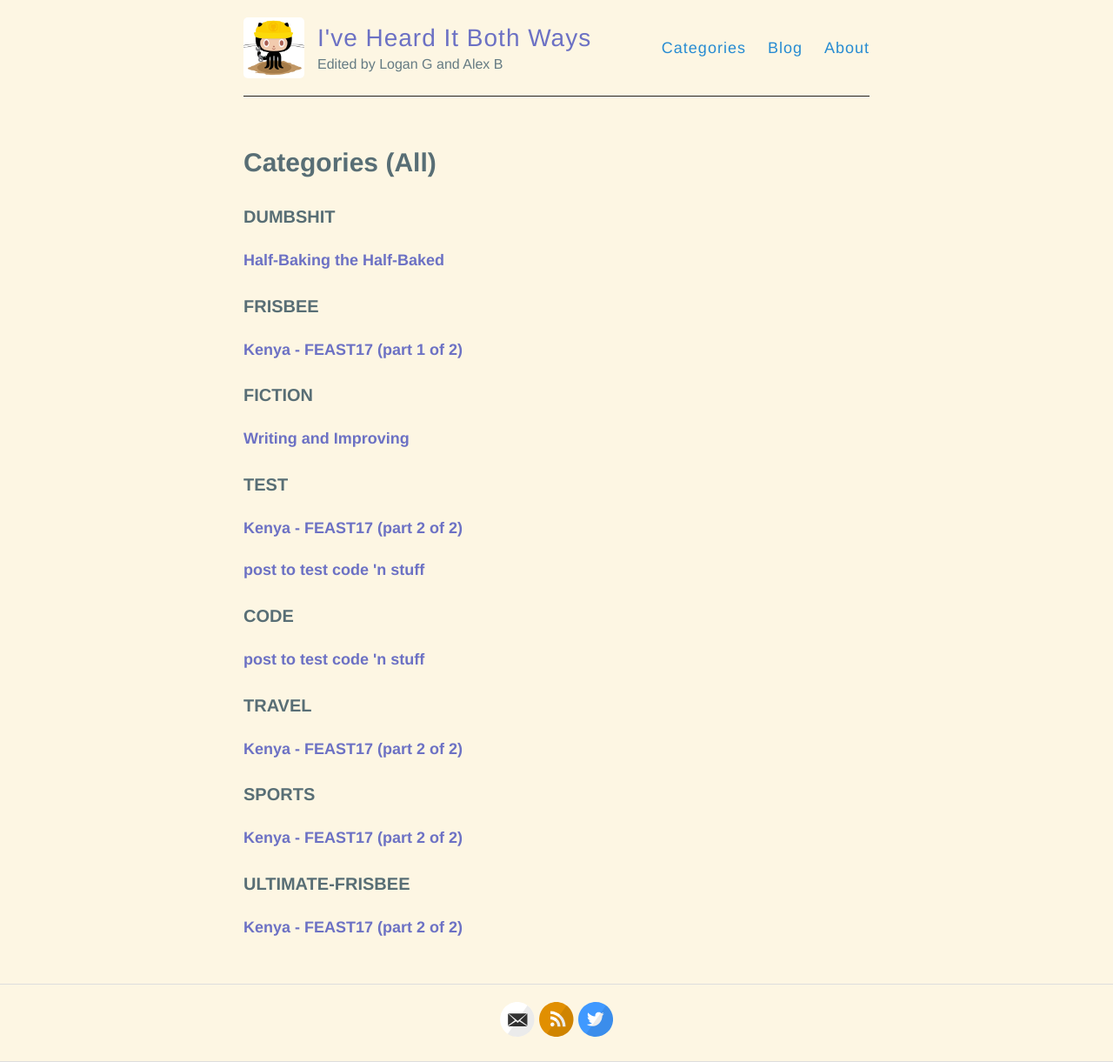
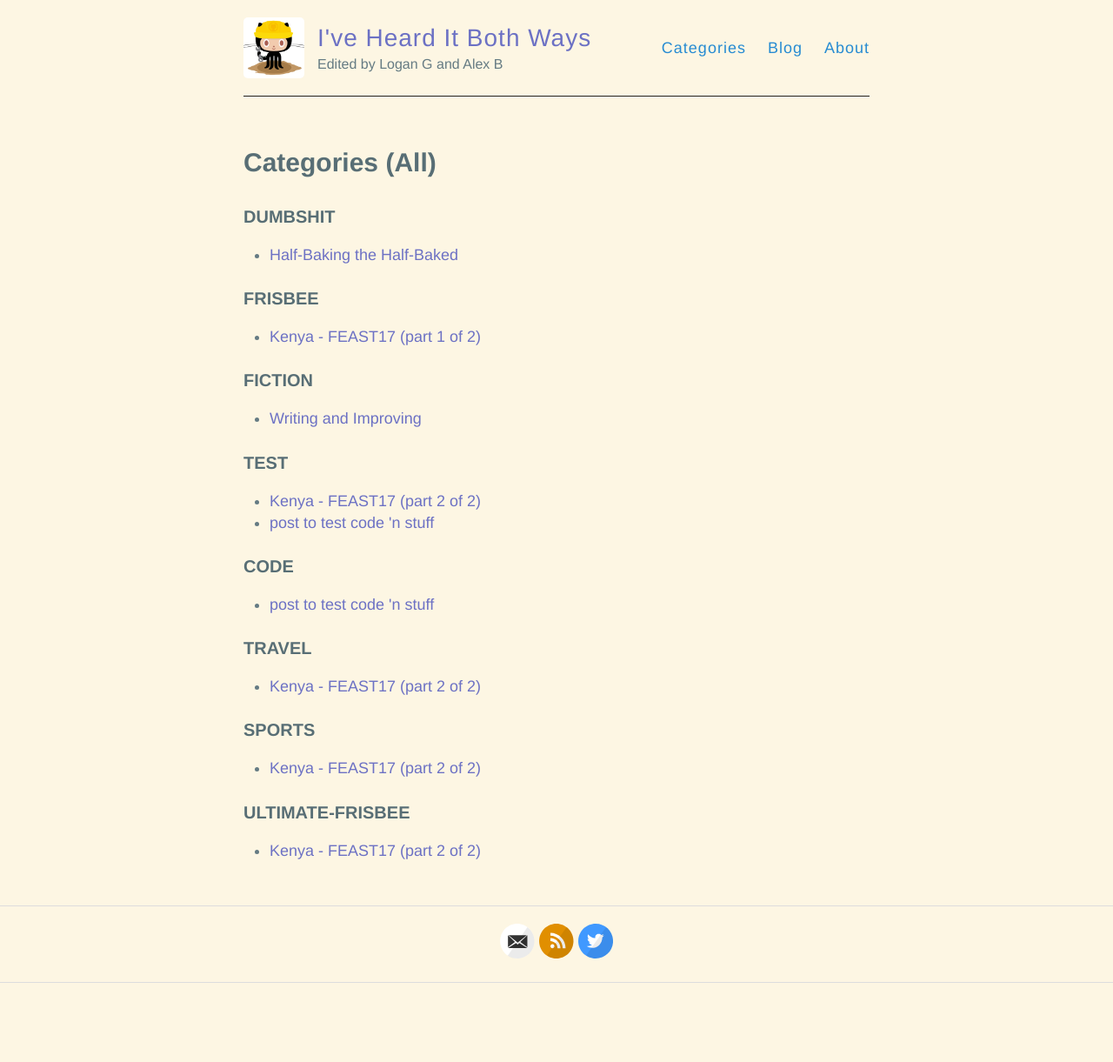
Before and after one commit to hencefarthing/hencefarthing.github.io, a Jekyll site: the page built from categories.md, in a window 1280 px wide. Shown: the whole page at 87% size. Built offline with Jekyll 4.4.1, drawn with Linux system fonts in a browser that asks for light colours; after the commit the page ends 1130 px from its top, so only the background shows below that.

Commit message:
new structure for posts

```diff
--- a/_layouts/categories-layout.html
+++ b/_layouts/categories-layout.html
@@ -3,26 +3,23 @@ layout: page
 ---
 
 <div id="categories">
-    <!-- {{ site.categories }} -->
+    <!-- 'category' has lots of data, so just get first item -->
     {% for category in site.categories %}
-    <div class="category-group">
-        <!-- 'category' has lots of data, so just get first item -->
-        {% capture category_name %}{{ category | first }}{% endcapture %}
-        <div id="#{{ category_name | slugify }}"></div>
-
+    {% capture category_name %}{{ category | first }}{% endcapture %}
+    <div class="category-group" id="#{{ category_name | slugify }}">
         <h3 class="category-head">
-        <a name="{{ site.baseurl }}/categories/{{ category_name }}">{{ category_name | upcase }}</a>
+            <a name="{{ site.baseurl }}/categories/{{ category_name }}">{{ category_name | upcase }}</a>
         </h3>
 
-        <!-- <a name="{{ category_name | slugify }}"></a> -->
-
-        {% for post in site.categories[category_name] %}
-        <article class="post-item">
-        <h4>
-        <a href="{{ site.baseurl }}{{ post.url }}">{{ post.title }}</a>
-        </h4>
-        </article>
-        {% endfor %}
+        <ul>
+            {% for post in site.categories[category_name] %}
+            <li class="post-item">
+                <!-- <h4> -->
+                    <a href="{{ site.baseurl }}{{ post.url }}">{{ post.title }}</a>
+                <!-- </h4> -->
+            </li>
+            {% endfor %}
+        </ul>
     </div>
     {% endfor %}
 </div>
```
